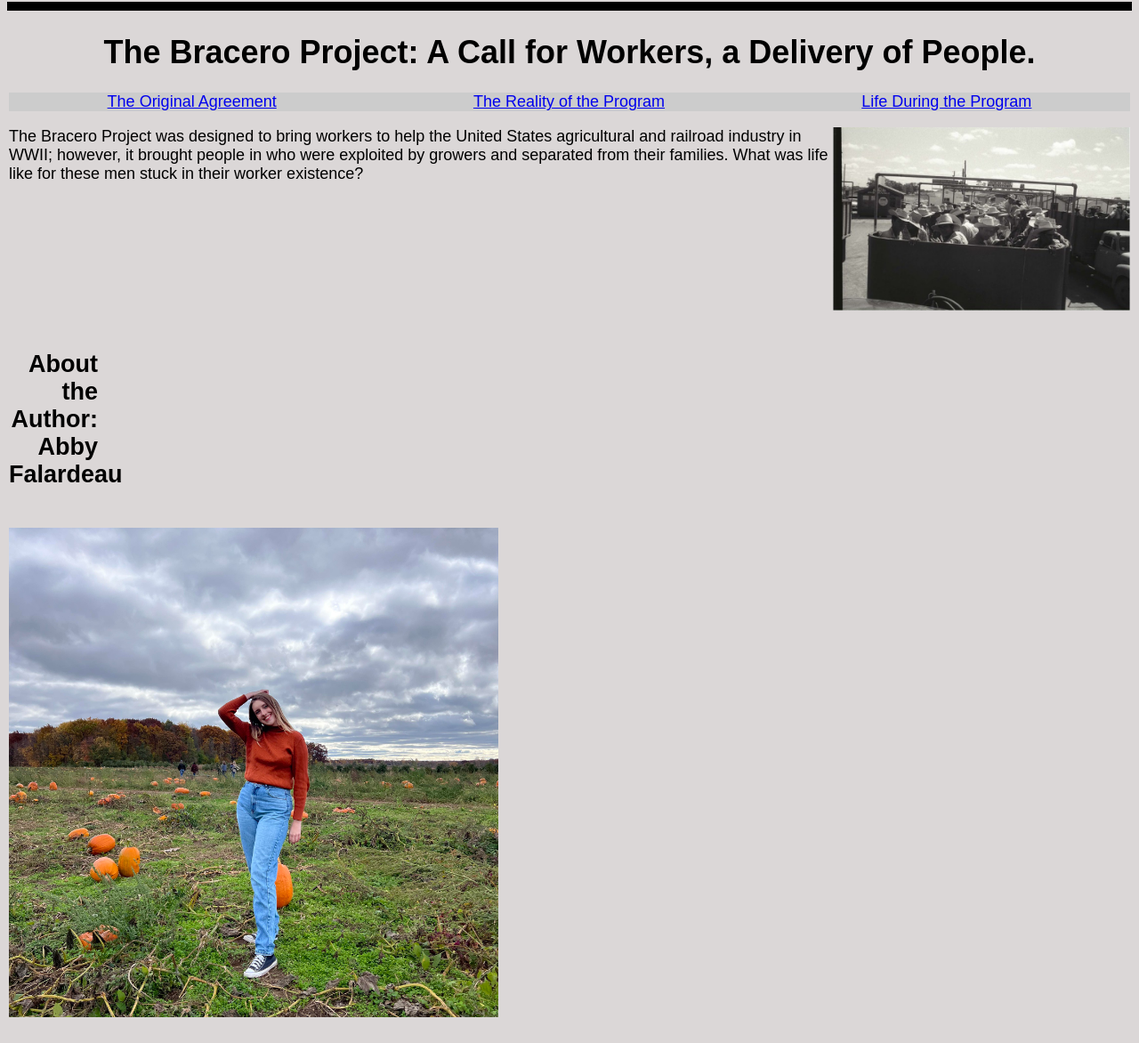
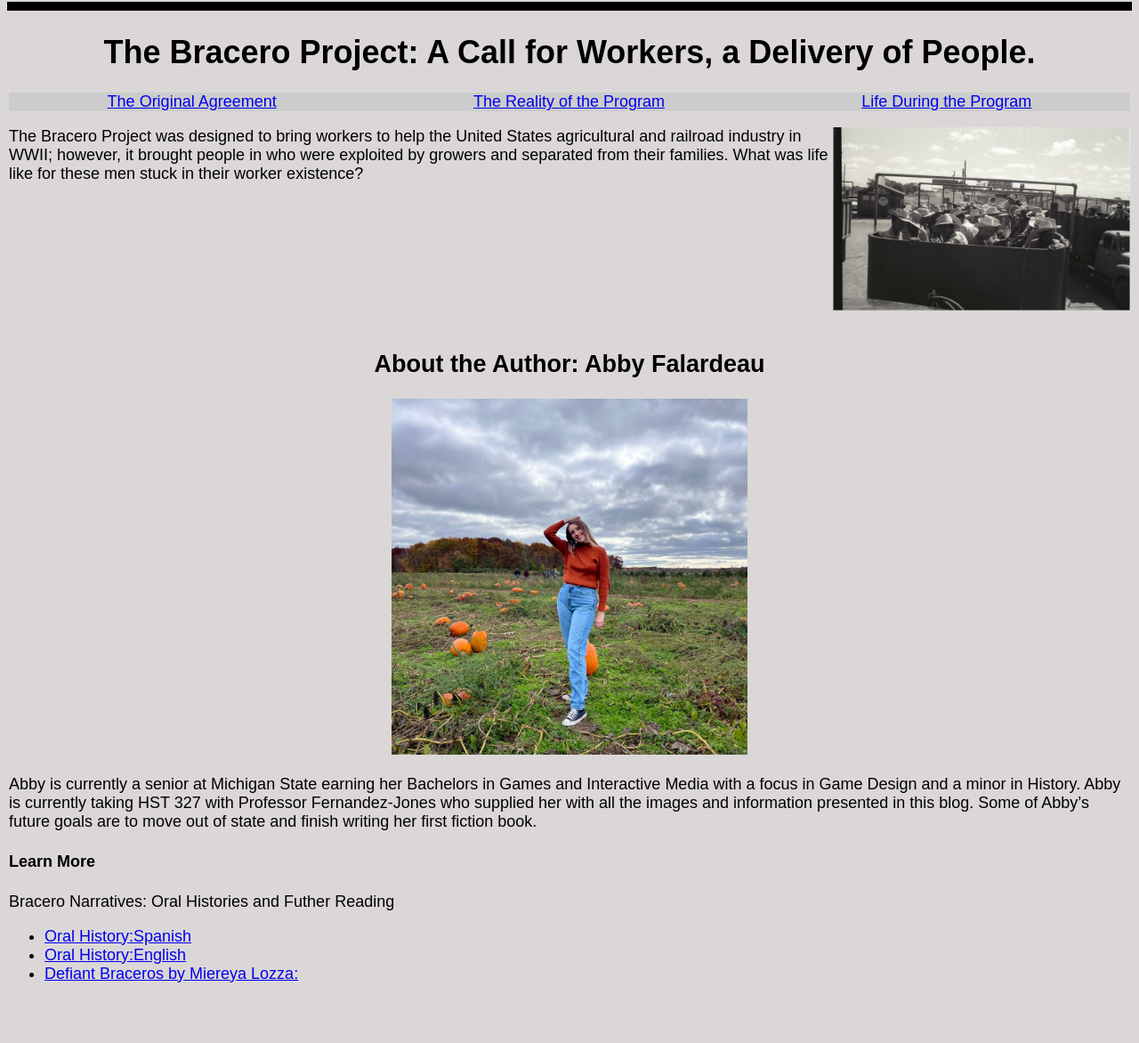
Before and after one commit to abbyfalardeau/MI349_Blog_BraceroProject, a plain HTML site: page index.html in a window 1280 px wide. Shown: the top 1172 px of the page at 89% size. After the commit the page ends 1133 px from the top, so only its background shows below. Drawn offline with Linux system fonts and the light colour scheme.

Commit message:
last push

```diff
--- a/index.html
+++ b/index.html
@@ -27,9 +27,9 @@
   <p><img src="images/Braceros in transit.png" alt="a photo of Mexican men in a cattle cart heading off into an unknown location"></p>
   </section>
   <h2> About the Author: Abby Falardeau</h2>
-  <h3>
-  <p><img src="images/ABby.jpg" alt="A young dirty blonde woman standing in a pumpkin patch with one hand on her head smiling"></p>
-</h3>
+
+  <p class="alt-image"><img src="images/ABby.jpg" alt="A young dirty blonde woman standing in a pumpkin patch with one hand on her head smiling"></p>
+
   <p>
     Abby is currently a senior at Michigan State earning her Bachelors in Games and Interactive Media with a focus in Game Design and a minor in History. Abby is currently taking HST 327 with Professor Fernandez-Jones who supplied her with all the images and information presented in this blog. Some of Abby’s future goals are to move out of state and finish writing her first fiction book.
   </p>
--- a/screen.css
+++ b/screen.css
@@ -14,16 +14,13 @@ body {
 }
 h2{
     position: relative;
-    text-align: right;
+    text-align: center;
     margin: 0,10px,0,0;
     padding-top: 0;
-    width: 100px;
 
 }
-h3{
-    align-content: center;
-    width: 550px;
-}
+
+
 h4{
     text-align: left;
 }
@@ -42,8 +39,7 @@ main{
     display: flex;
 }
 img{
-    width: 100%
-
+    width: 100%;
 
 }
 nav ul {
@@ -58,3 +54,14 @@ nav ul {
 nav ul li{
 
 }
+.alt-image{
+    width: 400px;
+    display: block;
+    margin-left: auto;
+    margin-right: auto;
+}
+
+.side-images img {
+    width: 300px;
+    padding-right: 20px;
+}
```
Also changed, not shown: agreement.html (+1 -1 lines), life.html (+1 -1 lines), reality.html (+1 -1 lines).
